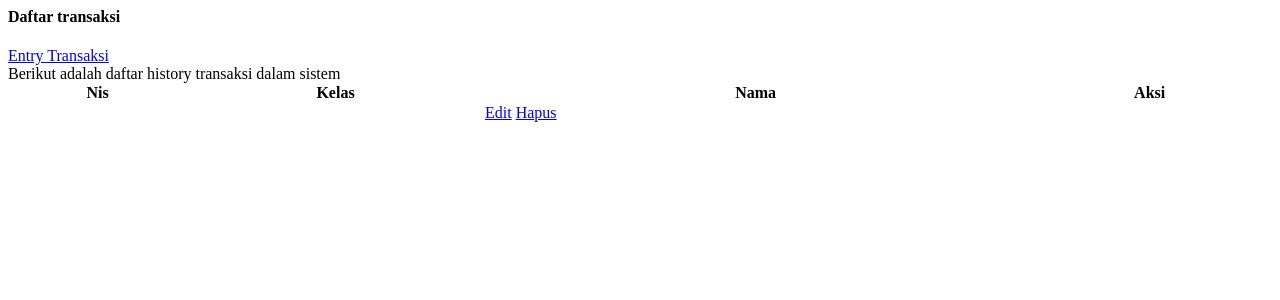
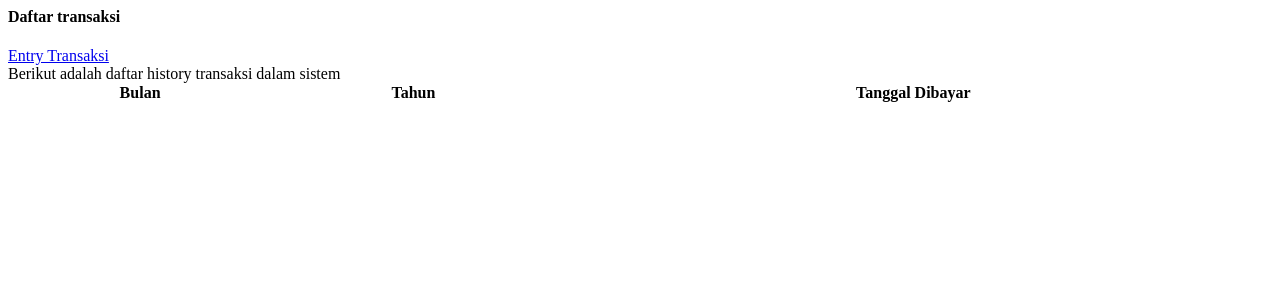
Before and after one commit to adikonen/spp, a PHP site: the page made by app/views/admin/transaksi/history.php in a window 1280 px wide. Shown: the top 300 px of the page. Run offline with PHP 8.4, Linux system fonts and the light colour scheme; the template is opened without the code that fills it: most values are stand-ins (such as "Sample title", 1, 10 or a date in 2020); data that the repository does not hold is empty; some libraries are stand-ins or nearby versions.

Commit message:
menambahan ref helper

```diff
--- a/app/config/config.php
+++ b/app/config/config.php
@@ -11,7 +11,7 @@ CONST ADMIN_ROLE = 1;
 CONST PETUGAS_ROLE = 2;
 CONST SISWA_ROLE = 3;
 
-CONST APP_NAME = 'SPP Skensa';
+CONST APP_NAME = 'SPP PaSeK';
 CONST ERROR_LOG_PATH = "D:/Installation/laragon/www/spp/public/logs/error.log";
 
 date_default_timezone_set('Asia/Makassar');
--- a/app/views/admin/transaksi/history.php
+++ b/app/views/admin/transaksi/history.php
@@ -3,7 +3,7 @@
 <div>
     <div class="p-3 d-flex justify-content-between">
         <h4 class="text-gray-900 text-capitalize">Daftar transaksi</h4>
-        <a href="<?= BASE_URL?>/admin_transaksi/show/" class="btn btn-success text-capitalize">Entry Transaksi</a>
+        <a href="<?= BASE_URL?>/admin_transaksi/show/<?= e($siswa['id_siswa'])?>/<?= e($siswa['angkatan'])?>" class="btn btn-success text-capitalize">Entry Transaksi</a>
     </div>
     <div class="card p-3">
         <div class="table-responsive">
@@ -11,22 +11,18 @@
             <table class="table table-bordered" id="dataTable" width="100%" cellspacing="0">
                 <thead>
                     <tr>
-                        <th>Nis</th>
-                        <th>Kelas</th>
-                        <th>Nama</th>
-                        <th>Aksi</th>
+                        <th>Bulan</th>
+                        <th>Tahun</th>
+                        <th>Tanggal Dibayar</th>
                     </tr>
                 </thead>
                 <tbody>
                     <?php foreach($data['all_transaksi'] as $transaksi):?>
-                    <tr>
-                        <td><?= e($transaksi[''])?></td>
-                        <td><?= e($transaksi['kompetensi_keahlian'])?></td>
-                        <td>
-                            <a href="<?= BASE_URL?>/admin_transaksi/edit/<?= e($transaksi['id_transaksi'])?>" class="btn btn-warning">Edit</a>
-                            <a href="<?= BASE_URL?>/admin_transaksi/destroy/<?= e($transaksi['id_transaksi'])?>" class="btn btn-danger">Hapus</a>
-                        </td>
-                    </tr>
+                        <tr>
+                            <td><?= e(getMonthOption($transaksi['bulan_dibayar']))?></td>
+                            <td><?= e($transaksi['tahun_dibayar']);?></td>
+                            <td><?= e($transaksi['tanggal_bayar'])?></td>
+                        </tr>
                     <?php endforeach;?>
                 </tbody>
             </table>
```
Also changed, not shown: app/controllers/Admin_Transaksi.php (+14 -0 lines), app/tools/function.php (+8 -2 lines).
